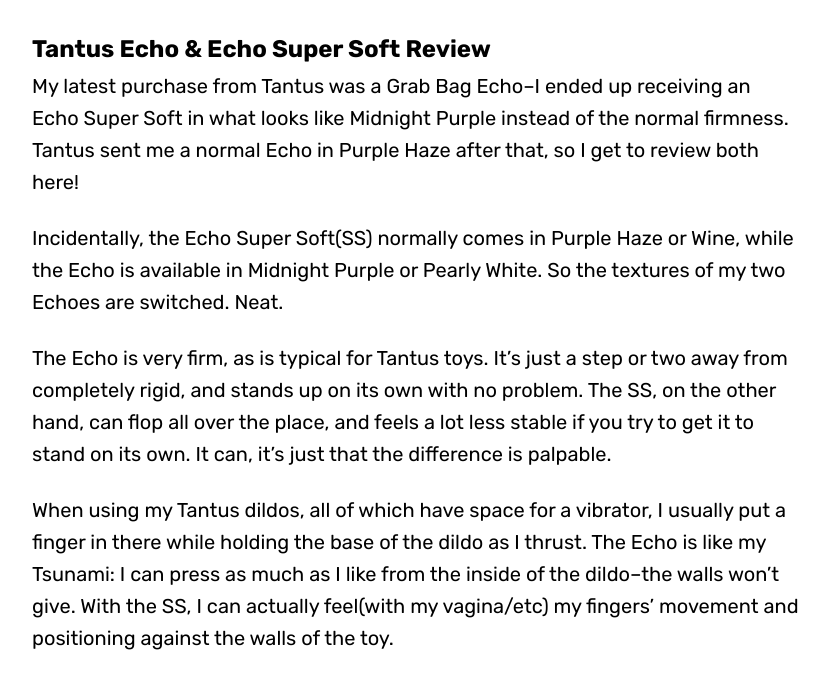
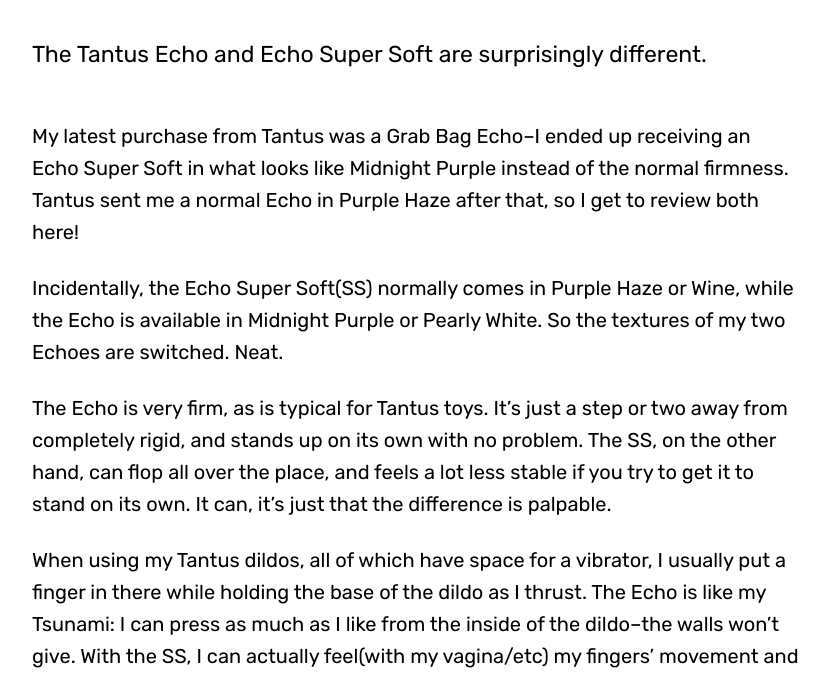
Before and after one commit to yvesklein/ao, a Jekyll site: the page built from _posts/2018-06-07-test-post.md, in a window 1280 px wide and 900 px high, scrolled down 605 px, cut to the strip 225-900 px from the top of the window. Shown: the whole strip, without its empty margins (224-1053 px from the left). Built offline with Jekyll 4.4.1, drawn with Linux system fonts in a browser that asks for light colours; some web fonts are replaced; comment, search, counter and statistics services are not loaded.

Commit message:
Update 2018-06-07-test-post.md

```diff
--- a/_posts/2018-06-07-test-post.md
+++ b/_posts/2018-06-07-test-post.md
@@ -11,10 +11,11 @@ hero: https://source.unsplash.com/collection/145103/
 overlay: green
 published: true
 ---
-
-## Tantus Echo & Echo Super Soft Review
+The Tantus Echo and Echo Super Soft are surprisingly different.
+{: .lead}
 
 My latest purchase from Tantus was a Grab Bag Echo–I ended up receiving an Echo Super Soft in what looks like Midnight Purple instead of the normal firmness. Tantus sent me a normal Echo in Purple Haze after that, so I get to review both here!
+<!–-break-–>
 
 Incidentally, the Echo Super Soft(SS) normally comes in Purple Haze or Wine, while the Echo is available in Midnight Purple or Pearly White. So the textures of my two Echoes are switched. Neat.
 
@@ -29,5 +30,6 @@ I've been a little let down by the original Echo as well. What I've learned abou
 Echo: hardly needs to be mentioned with Tantus, but the silicone is quality and, in the case of Purple Haze, gorgeous. It's firm and the texture is noticable without being irritating, because it's so exaggerated. This really depends on what you like–but personally, lighter texturing like on realistic dildos doesn't feel good, just annoying. The texture on the Tiger, for me, is just enough to not be irritating in that way.
 
 Most importantly, though: if you want the Echo for g-spot stimulation, you might want to make sure that you can get the stimulation you're after with a straight toy. If you're looking for a killer g-spot toy, I think the Tsunami hits it much more intensely and reliably.
+{: .notice}
 
 If you're looking for texture, the Echo SS is disappointing. However, it is definitely a more gentle experience when thrusting, and if that works for you–the Echo SS probably will too. The softness is nice for anal as well, but the vibrator-cavity poses a real problem for me. It makes it harder to thrust and control the dildo, so if you want the softness with a more sturdy foundation to work with, you probably want to take a look at Tantus' O2 and non-vibrator Super Soft toys. What I know about the Super Soft texture now has me lusting after a Severin Super Soft. The silicone is good, it's just that all the qualities of the Echo SS don't work well for me in tandem.
```
